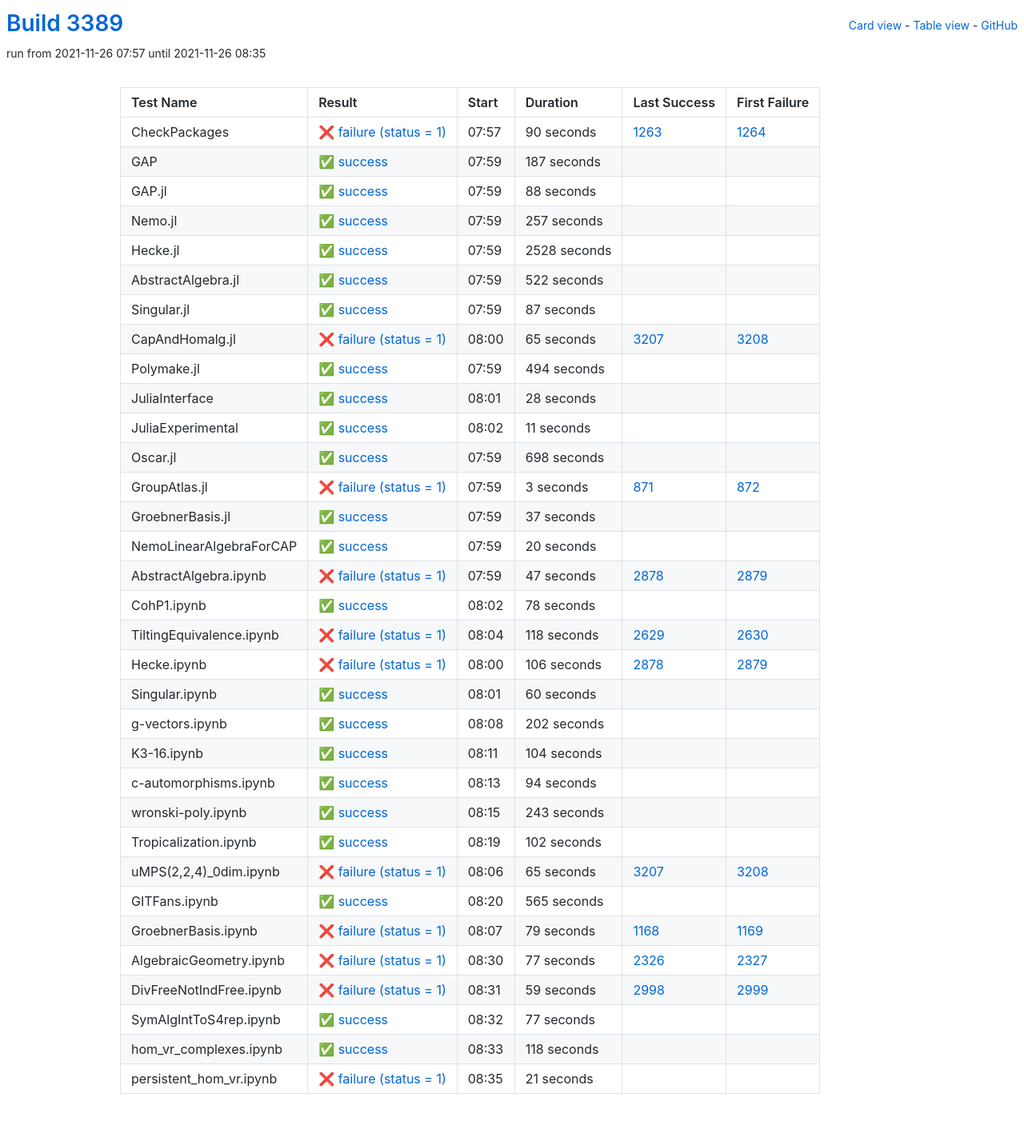
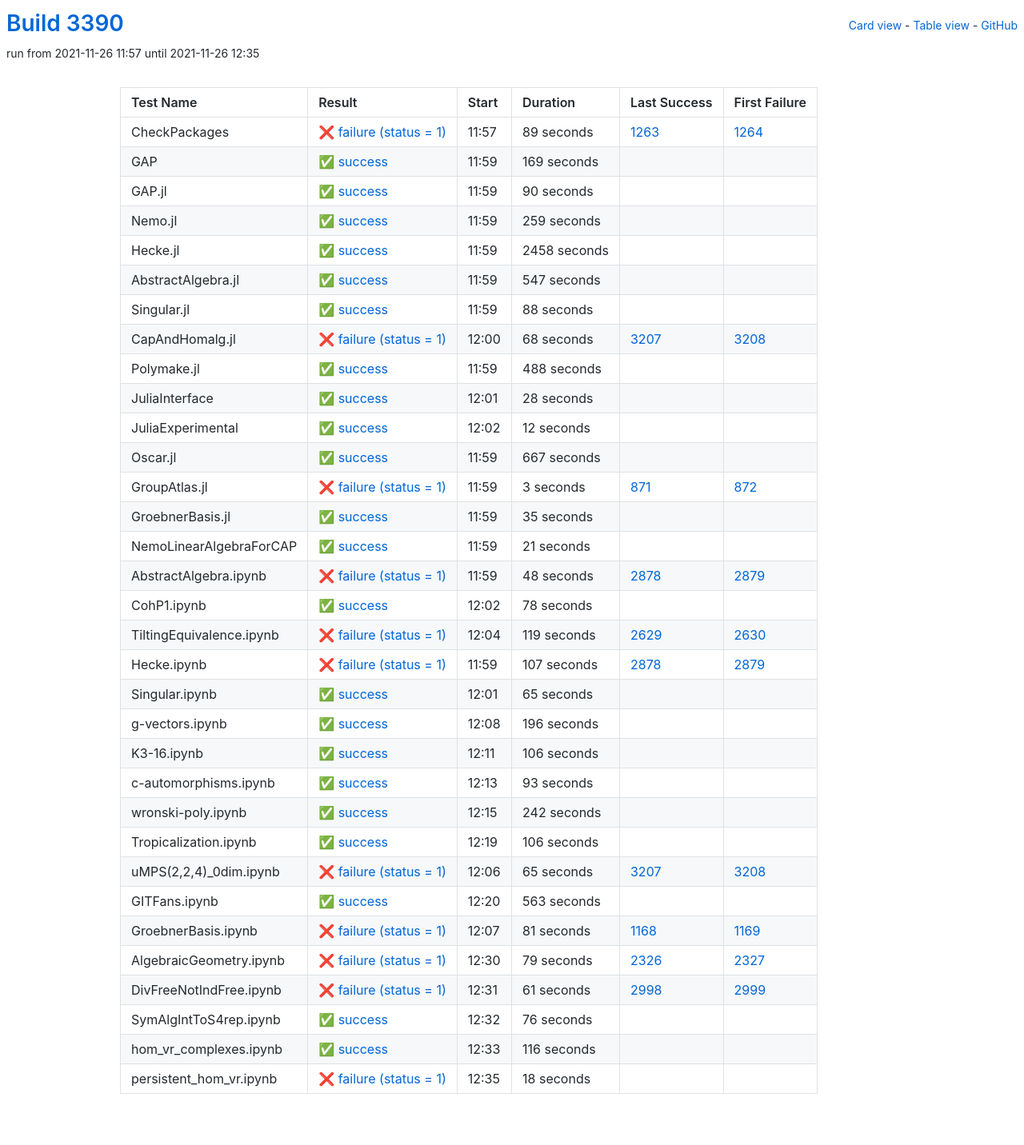
Before and after one commit to oscar-system/oscar-ci-status-stable, a Jekyll site: the page built from table.html, in a window 1280 px wide. Shown: the whole page at 80% size. Built offline with Jekyll 4.4.1, drawn with Linux system fonts in a browser that asks for light colours.

Commit message:
Build #3390

```diff
--- a/_data/ci.yml
+++ b/_data/ci.yml
@@ -1,6 +1,6 @@
 ---
-build: 3389
-build_url: https://oscarci.mathematik.uni-kl.de/job/oscar-stable/3389/
+build: 3390
+build_url: https://oscarci.mathematik.uni-kl.de/job/oscar-stable/3390/
 job: oscar-stable
 organization: oscar-system
 repo: oscar-ci-status-stable
@@ -8,32 +8,80 @@ repourl: https://github.com/oscar-system/oscar-ci-status-stable
 tests:
 - name: CheckPackages
   id: checkpackages
-  log: https://oscarci.mathematik.uni-kl.de/job/oscar-stable/3389/artifact/logs/build-3389/CheckPackages.log
-  start: 2021-11-26 07:57
+  log: https://oscarci.mathematik.uni-kl.de/job/oscar-stable/3390/artifact/logs/build-3390/CheckPackages.log
+  start: 2021-11-26 11:57
   success: false
   exitcode: 1
   status: failure
-  duration: 90
+  duration: 89
   last_success: 1263
   last_success_url: https://oscarci.mathematik.uni-kl.de/job/oscar-stable/1263/
   first_failure: 1264
   first_failure_url: https://oscarci.mathematik.uni-kl.de/job/oscar-stable/1264/
 - name: GAP
   id: gap
-  log: https://oscarci.mathematik.uni-kl.de/job/oscar-stable/3389/artifact/logs/build-3389/GAP.log
-  start: 2021-11-26 07:59
+  log: https://oscarci.mathematik.uni-kl.de/job/oscar-stable/3390/artifact/logs/build-3390/GAP.log
+  start: 2021-11-26 11:59
   success: true
   exitcode: 0
   status: success
-  duration: 187
+  duration: 169
   last_success: false
   last_success_url:
   first_failure: false
   first_failure_url:
 - name: GAP.jl
   id: gap-jl
-  log: https://oscarci.mathematik.uni-kl.de/job/oscar-stable/3389/artifact/logs/build-3389/GAP.jl.log
-  start: 2021-11-26 07:59
+  log: https://oscarci.mathematik.uni-kl.de/job/oscar-stable/3390/artifact/logs/build-3390/GAP.jl.log
+  start: 2021-11-26 11:59
+  success: true
+  exitcode: 0
+  status: success
+  duration: 90
+  last_success: false
+  last_success_url:
+  first_failure: false
+  first_failure_url:
+- name: Nemo.jl
+  id: nemo-jl
+  log: https://oscarci.mathematik.uni-kl.de/job/oscar-stable/3390/artifact/logs/build-3390/Nemo.jl.log
+  start: 2021-11-26 11:59
+  success: true
+  exitcode: 0
+  status: success
+  duration: 259
+  last_success: false
+  last_success_url:
+  first_failure: false
+  first_failure_url:
+- name: Hecke.jl
+  id: hecke-jl
+  log: https://oscarci.mathematik.uni-kl.de/job/oscar-stable/3390/artifact/logs/build-3390/Hecke.jl.log
+  start: 2021-11-26 11:59
+  success: true
+  exitcode: 0
+  status: success
+  duration: 2458
+  last_success: false
+  last_success_url:
+  first_failure: false
+  first_failure_url:
+- name: AbstractAlgebra.jl
+  id: abstractalgebra-jl
+  log: https://oscarci.mathematik.uni-kl.de/job/oscar-stable/3390/artifact/logs/build-3390/AbstractAlgebra.jl.log
+  start: 2021-11-26 11:59
+  success: true
+  exitcode: 0
+  status: success
+  duration: 547
+  last_success: false
+  last_success_url:
+  first_failure: false
+  first_failure_url:
+- name: Singular.jl
+  id: singular-jl
+  log: https://oscarci.mathematik.uni-kl.de/job/oscar-stable/3390/artifact/logs/build-3390/Singular.jl.log
+  start: 2021-11-26 11:59
   success: true
   exitcode: 0
   status: success
@@ -42,82 +90,34 @@ tests:
   last_success_url:
   first_failure: false
   first_failure_url:
-- name: Nemo.jl
-  id: nemo-jl
-  log: https://oscarci.mathematik.uni-kl.de/job/oscar-stable/3389/artifact/logs/build-3389/Nemo.jl.log
-  start: 2021-11-26 07:59
-  success: true
-  exitcode: 0
-  status: success
-  duration: 257
-  last_success: false
-  last_success_url:
-  first_failure: false
-  first_failure_url:
-- name: Hecke.jl
-  id: hecke-jl
-  log: https://oscarci.mathematik.uni-kl.de/job/oscar-stable/3389/artifact/logs/build-3389/Hecke.jl.log
-  start: 2021-11-26 07:59
-  success: true
-  exitcode: 0
-  status: success
-  duration: 2528
-  last_success: false
-  last_success_url:
-  first_failure: false
-  first_failure_url:
-- name: AbstractAlgebra.jl
-  id: abstractalgebra-jl
-  log: https://oscarci.mathematik.uni-kl.de/job/oscar-stable/3389/artifact/logs/build-3389/AbstractAlgebra.jl.log
-  start: 2021-11-26 07:59
-  success: true
-  exitcode: 0
-  status: success
-  duration: 522
-  last_success: false
-  last_success_url:
-  first_failure: false
-  first_failure_url:
-- name: Singular.jl
-  id: singular-jl
-  log: https://oscarci.mathematik.uni-kl.de/job/oscar-stable/3389/artifact/logs/build-3389/Singular.jl.log
-  start: 2021-11-26 07:59
-  success: true
-  exitcode: 0
-  status: success
-  duration: 87
-  last_success: false
-  last_success_url:
-  first_failure: false
-  first_failure_url:
 - name: CapAndHomalg.jl
   id: capandhomalg-jl
-  log: https://oscarci.mathematik.uni-kl.de/job/oscar-stable/3389/artifact/logs/build-3389/CapAndHomalg.jl.log
-  start: 2021-11-26 08:00
+  log: https://oscarci.mathematik.uni-kl.de/job/oscar-stable/3390/artifact/logs/build-3390/CapAndHomalg.jl.log
+  start: 2021-11-26 12:00
   success: false
   exitcode: 1
   status: failure
-  duration: 65
+  duration: 68
   last_success: 3207
   last_success_url: https://oscarci.mathematik.uni-kl.de/job/oscar-stable/3207/
   first_failure: 3208
   first_failure_url: https://oscarci.mathematik.uni-kl.de/job/oscar-stable/3208/
 - name: Polymake.jl
   id: polymake-jl
-  log: https://oscarci.mathematik.uni-kl.de/job/oscar-stable/3389/artifact/logs/build-3389/Polymake.jl.log
-  start: 2021-11-26 07:59
+  log: https://oscarci.mathematik.uni-kl.de/job/oscar-stable/3390/artifact/logs/build-3390/Polymake.jl.log
+  start: 2021-11-26 11:59
   success: true
   exitcode: 0
   status: success
-  duration: 494
+  duration: 488
   last_success: false
   last_success_url:
   first_failure: false
   first_failure_url:
 - name: JuliaInterface
   id: juliainterface
-  log: https://oscarci.mathematik.uni-kl.de/job/oscar-stable/3389/artifact/logs/build-3389/JuliaInterface.log
-  start: 2021-11-26 08:01
+  log: https://oscarci.mathematik.uni-kl.de/job/oscar-stable/3390/artifact/logs/build-3390/JuliaInterface.log
+  start: 2021-11-26 12:01
   success: true
   exitcode: 0
   status: success
@@ -128,32 +128,32 @@ tests:
   first_failure_url:
 - name: JuliaExperimental
   id: juliaexperimental
-  log: https://oscarci.mathematik.uni-kl.de/job/oscar-stable/3389/artifact/logs/build-3389/JuliaExperimental.log
-  start: 2021-11-26 08:02
+  log: https://oscarci.mathematik.uni-kl.de/job/oscar-stable/3390/artifact/logs/build-3390/JuliaExperimental.log
+  start: 2021-11-26 12:02
   success: true
   exitcode: 0
   status: success
-  duration: 11
+  duration: 12
   last_success: false
   last_success_url:
   first_failure: false
   first_failure_url:
 - name: Oscar.jl
   id: oscar-jl
-  log: https://oscarci.mathematik.uni-kl.de/job/oscar-stable/3389/artifact/logs/build-3389/Oscar.jl.log
-  start: 2021-11-26 07:59
+  log: https://oscarci.mathematik.uni-kl.de/job/oscar-stable/3390/artifact/logs/build-3390/Oscar.jl.log
+  start: 2021-11-26 11:59
   success: true
   exitcode: 0
   status: success
-  duration: 698
+  duration: 667
   last_success: false
   last_success_url:
   first_failure: false
   first_failure_url:
 - name: GroupAtlas.jl
   id: groupatlas-jl
-  log: https://oscarci.mathematik.uni-kl.de/job/oscar-stable/3389/artifact/logs/build-3389/GroupAtlas.jl.log
-  start: 2021-11-26 07:59
+  log: https://oscarci.mathematik.uni-kl.de/job/oscar-stable/3390/artifact/logs/build-3390/GroupAtlas.jl.log
+  start: 2021-11-26 11:59
   success: false
   exitcode: 1
   status: failure
@@ -164,44 +164,44 @@ tests:
   first_failure_url: https://oscarci.mathematik.uni-kl.de/job/oscar-stable/872/
 - name: GroebnerBasis.jl
   id: groebnerbasis-jl
-  log: https://oscarci.mathematik.uni-kl.de/job/oscar-stable/3389/artifact/logs/build-3389/GroebnerBasis.jl.log
-  start: 2021-11-26 07:59
+  log: https://oscarci.mathematik.uni-kl.de/job/oscar-stable/3390/artifact/logs/build-3390/GroebnerBasis.jl.log
+  start: 2021-11-26 11:59
   success: true
   exitcode: 0
   status: success
-  duration: 37
+  duration: 35
   last_success: false
   last_success_url:
   first_failure: false
   first_failure_url:
 - name: NemoLinearAlgebraForCAP
   id: nemolinearalgebraforcap
-  log: https://oscarci.mathematik.uni-kl.de/job/oscar-stable/3389/artifact/logs/build-3389/NemoLinearAlgebraForCAP.log
-  start: 2021-11-26 07:59
+  log: https://oscarci.mathematik.uni-kl.de/job/oscar-stable/3390/artifact/logs/build-3390/NemoLinearAlgebraForCAP.log
+  start: 2021-11-26 11:59
   success: true
   exitcode: 0
   status: success
-  duration: 20
+  duration: 21
   last_success: false
   last_success_url:
   first_failure: false
   first_failure_url:
 - name: AbstractAlgebra.ipynb
   id: abstractalgebra-ipynb
-  log: https://oscarci.mathematik.uni-kl.de/job/oscar-stable/3389/artifact/logs/build-3389/AbstractAlgebra.ipynb.log
-  start: 2021-11-26 07:59
+  log: https://oscarci.mathematik.uni-kl.de/job/oscar-stable/3390/artifact/logs/build-3390/AbstractAlgebra.ipynb.log
+  start: 2021-11-26 11:59
   success: false
   exitcode: 1
   status: failure
-  duration: 47
+  duration: 48
   last_success: 2878
   last_success_url: https://oscarci.mathematik.uni-kl.de/job/oscar-stable/2878/
   first_failure: 2879
   first_failure_url: https://oscarci.mathematik.uni-kl.de/job/oscar-stable/2879/
 - name: CohP1.ipynb
   id: cohp1-ipynb
-  log: https://oscarci.mathematik.uni-kl.de/job/oscar-stable/3389/artifact/logs/build-3389/CohP1.ipynb.log
-  start: 2021-11-26 08:02
+  log: https://oscarci.mathematik.uni-kl.de/job/oscar-stable/3390/artifact/logs/build-3390/CohP1.ipynb.log
+  start: 2021-11-26 12:02
   success: true
   exitcode: 0
   status: success
@@ -212,104 +212,104 @@ tests:
   first_failure_url:
 - name: TiltingEquivalence.ipynb
   id: tiltingequivalence-ipynb
-  log: https://oscarci.mathematik.uni-kl.de/job/oscar-stable/3389/artifact/logs/build-3389/TiltingEquivalence.ipynb.log
-  start: 2021-11-26 08:04
+  log: https://oscarci.mathematik.uni-kl.de/job/oscar-stable/3390/artifact/logs/build-3390/TiltingEquivalence.ipynb.log
+  start: 2021-11-26 12:04
   success: false
   exitcode: 1
   status: failure
-  duration: 118
+  duration: 119
   last_success: 2629
   last_success_url: https://oscarci.mathematik.uni-kl.de/job/oscar-stable/2629/
   first_failure: 2630
   first_failure_url: https://oscarci.mathematik.uni-kl.de/job/oscar-stable/2630/
 - name: Hecke.ipynb
   id: hecke-ipynb
-  log: https://oscarci.mathematik.uni-kl.de/job/oscar-stable/3389/artifact/logs/build-3389/Hecke.ipynb.log
-  start: 2021-11-26 08:00
+  log: https://oscarci.mathematik.uni-kl.de/job/oscar-stable/3390/artifact/logs/build-3390/Hecke.ipynb.log
+  start: 2021-11-26 11:59
   success: false
   exitcode: 1
   status: failure
-  duration: 106
+  duration: 107
   last_success: 2878
   last_success_url: https://oscarci.mathematik.uni-kl.de/job/oscar-stable/2878/
   first_failure: 2879
   first_failure_url: https://oscarci.mathematik.uni-kl.de/job/oscar-stable/2879/
 - name: Singular.ipynb
   id: singular-ipynb
-  log: https://oscarci.mathematik.uni-kl.de/job/oscar-stable/3389/artifact/logs/build-3389/Singular.ipynb.log
-  start: 2021-11-26 08:01
+  log: https://oscarci.mathematik.uni-kl.de/job/oscar-stable/3390/artifact/logs/build-3390/Singular.ipynb.log
+  start: 2021-11-26 12:01
   success: true
   exitcode: 0
   status: success
-  duration: 60
+  duration: 65
   last_success: false
   last_success_url:
   first_failure: false
   first_failure_url:
 - name: g-vectors.ipynb
   id: g-vectors-ipynb
-  log: https://oscarci.mathematik.uni-kl.de/job/oscar-stable/3389/artifact/logs/build-3389/g-vectors.ipynb.log
-  start: 2021-11-26 08:08
+  log: https://oscarci.mathematik.uni-kl.de/job/oscar-stable/3390/artifact/logs/build-3390/g-vectors.ipynb.log
+  start: 2021-11-26 12:08
   success: true
   exitcode: 0
   status: success
-  duration: 202
+  duration: 196
   last_success: false
   last_success_url:
   first_failure: false
   first_failure_url:
 - name: K3-16.ipynb
   id: k3-16-ipynb
-  log: https://oscarci.mathematik.uni-kl.de/job/oscar-stable/3389/artifact/logs/build-3389/K3-16.ipynb.log
-  start: 2021-11-26 08:11
+  log: https://oscarci.mathematik.uni-kl.de/job/oscar-stable/3390/artifact/logs/build-3390/K3-16.ipynb.log
+  start: 2021-11-26 12:11
   success: true
   exitcode: 0
   status: success
-  duration: 104
+  duration: 106
   last_success: false
   last_success_url:
   first_failure: false
   first_failure_url:
 - name: c-automorphisms.ipynb
   id: c-automorphisms-ipynb
-  log: https://oscarci.mathematik.uni-kl.de/job/oscar-stable/3389/artifact/logs/build-3389/c-automorphisms.ipynb.log
-  start: 2021-11-26 08:13
+  log: https://oscarci.mathematik.uni-kl.de/job/oscar-stable/3390/artifact/logs/build-3390/c-automorphisms.ipynb.log
+  start: 2021-11-26 12:13
   success: true
   exitcode: 0
   status: success
-  duration: 94
+  duration: 93
   last_success: false
   last_success_url:
   first_failure: false
   first_failure_url:
 - name: wronski-poly.ipynb
   id: wronski-poly-ipynb
-  log: https://oscarci.mathematik.uni-kl.de/job/oscar-stable/3389/artifact/logs/build-3389/wronski-poly.ipynb.log
-  start: 2021-11-26 08:15
+  log: https://oscarci.mathematik.uni-kl.de/job/oscar-stable/3390/artifact/logs/build-3390/wronski-poly.ipynb.log
+  start: 2021-11-26 12:15
   success: true
   exitcode: 0
   status: success
-  duration: 243
+  duration: 242
   last_success: false
   last_success_url:
   first_failure: false
   first_failure_url:
 - name: Tropicalization.ipynb
   id: tropicalization-ipynb
-  log: https://oscarci.mathematik.uni-kl.de/job/oscar-stable/3389/artifact/logs/build-3389/Tropicalization.ipynb.log
-  start: 2021-11-26 08:19
+  log: https://oscarci.mathematik.uni-kl.de/job/oscar-stable/3390/artifact/logs/build-3390/Tropicalization.ipynb.log
+  start: 2021-11-26 12:19
   success: true
   exitcode: 0
   status: success
-  duration: 102
+  duration: 106
   last_success: false
   last_success_url:
   first_failure: false
   first_failure_url:
 - name: uMPS(2,2,4)_0dim.ipynb
   id: umps-2-2-4-0dim-ipynb
-  log: https://oscarci.mathematik.uni-kl.de/job/oscar-stable/3389/artifact/logs/build-3389/uMPS-2-2-4-_0dim.ipynb.log
-  start: 2021-11-26 08:06
+  log: https://oscarci.mathematik.uni-kl.de/job/oscar-stable/3390/artifact/logs/build-3390/uMPS-2-2-4-_0dim.ipynb.log
+  start: 2021-11-26 12:06
   success: false
   exitcode: 1
   status: failure
@@ -320,84 +320,84 @@ tests:
   first_failure_url: https://oscarci.mathematik.uni-kl.de/job/oscar-stable/3208/
 - name: GITFans.ipynb
   id: gitfans-ipynb
-  log: https://oscarci.mathematik.uni-kl.de/job/oscar-stable/3389/artifact/logs/build-3389/GITFans.ipynb.log
-  start: 2021-11-26 08:20
+  log: https://oscarci.mathematik.uni-kl.de/job/oscar-stable/3390/artifact/logs/build-3390/GITFans.ipynb.log
+  start: 2021-11-26 12:20
   success: true
   exitcode: 0
   status: success
-  duration: 565
+  duration: 563
   last_success: false
   last_success_url:
   first_failure: false
   first_failure_url:
 - name: GroebnerBasis.ipynb
   id: groebnerbasis-ipynb
-  log: https://oscarci.mathematik.uni-kl.de/job/oscar-stable/3389/artifact/logs/build-3389/GroebnerBasis.ipynb.log
-  start: 2021-11-26 08:07
+  log: https://oscarci.mathematik.uni-kl.de/job/oscar-stable/3390/artifact/logs/build-3390/GroebnerBasis.ipynb.log
+  start: 2021-11-26 12:07
   success: false
   exitcode: 1
   status: failure
-  duration: 79
+  duration: 81
   last_success: 1168
   last_success_url: https://oscarci.mathematik.uni-kl.de/job/oscar-stable/1168/
   first_failure: 1169
   first_failure_url: https://oscarci.mathematik.uni-kl.de/job/oscar-stable/1169/
 - name: AlgebraicGeometry.ipynb
   id: algebraicgeometry-ipynb
-  log: https://oscarci.mathematik.uni-kl.de/job/oscar-stable/3389/artifact/logs/build-3389/AlgebraicGeometry.ipynb.log
-  start: 2021-11-26 08:30
+  log: https://oscarci.mathematik.uni-kl.de/job/oscar-stable/3390/artifact/logs/build-3390/AlgebraicGeometry.ipynb.log
+  start: 2021-11-26 12:30
   success: false
   exitcode: 1
   status: failure
-  duration: 77
+  duration: 79
   last_success: 2326
   last_success_url: https://oscarci.mathematik.uni-kl.de/job/oscar-stable/2326/
   first_failure: 2327
   first_failure_url: https://oscarci.mathematik.uni-kl.de/job/oscar-stable/2327/
 - name: DivFreeNotIndFree.ipynb
   id: divfreenotindfree-ipynb
-  log: https://oscarci.mathematik.uni-kl.de/job/oscar-stable/3389/artifact/logs/build-3389/DivFreeNotIndFree.ipynb.log
-  start: 2021-11-26 08:31
+  log: https://oscarci.mathematik.uni-kl.de/job/oscar-stable/3390/artifact/logs/build-3390/DivFreeNotIndFree.ipynb.log
+  start: 2021-11-26 12:31
   success: false
   exitcode: 1
   status: failure
-  duration: 59
+  duration: 61
   last_success: 2998
   last_success_url: https://oscarci.mathematik.uni-kl.de/job/oscar-stable/2998/
   first_failure: 2999
   first_failure_url: https://oscarci.mathematik.uni-kl.de/job/oscar-stable/2999/
 - name: SymAlgIntToS4rep.ipynb
   id: symalginttos4rep-ipynb
-  log: https://oscarci.mathematik.uni-kl.de/job/oscar-stable/3389/artifact/logs/build-3389/SymAlgIntToS4rep.ipynb.log
-  start: 2021-11-26 08:32
+  log: https://oscarci.mathematik.uni-kl.de/job/oscar-stable/3390/artifact/logs/build-3390/SymAlgIntToS4rep.ipynb.log
+  start: 2021-11-26 12:32
   success: true
   exitcode: 0
   status: success
-  duration: 77
+  duration: 76
   last_success: false
   last_success_url:
   first_failure: false
   first_failure_url:
 - name: hom_vr_complexes.ipynb
   id: hom-vr-complexes-ipynb
-  log: https://oscarci.mathematik.uni-kl.de/job/oscar-stable/3389/artifact/logs/build-3389/hom_vr_complexes.ipynb.log
-  start: 2021-11-26 08:33
+  log: https://oscarci.mathematik.uni-kl.de/job/oscar-stable/3390/artifact/logs/build-3390/hom_vr_complexes.ipynb.log
+  start: 2021-11-26 12:33
   success: true
   exitcode: 0
   status: success
-  duration: 118
+  duration: 116
   last_success: false
   last_success_url:
   first_failure: false
   first_failure_url:
 - name: persistent_hom_vr.ipynb
   id: persistent-hom-vr-ipynb
-  log: https://oscarci.mathematik.uni-kl.de/job/oscar-stable/3389/artifact/logs/build-3389/persistent_hom_vr.ipynb.log
-  start: 2021-11-26 08:35
+  log: https://oscarci.mathematik.uni-kl.de/job/oscar-stable/3390/artifact/logs/build-3390/persistent_hom_vr.ipynb.log
+  start: 2021-11-26 12:35
   success: false
   exitcode: 1
   status: failure
-  duration: 21
+  duration: 18
   last_success: false
   last_success_url:
   first_failure: false
```
Also changed, not shown: README.md.
